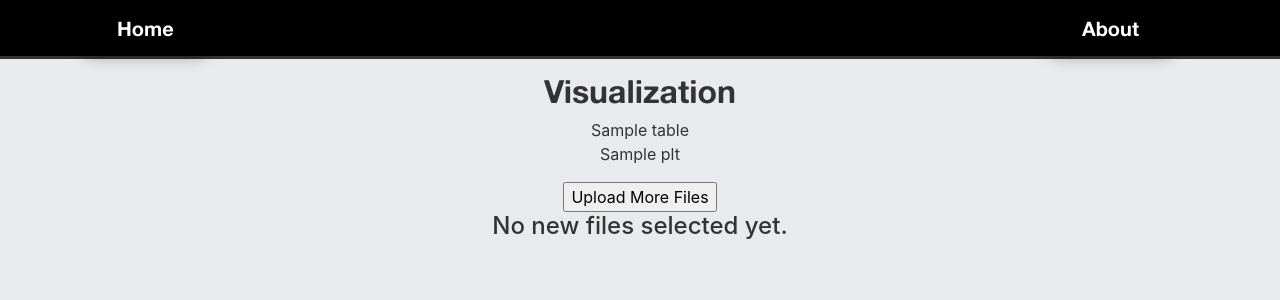
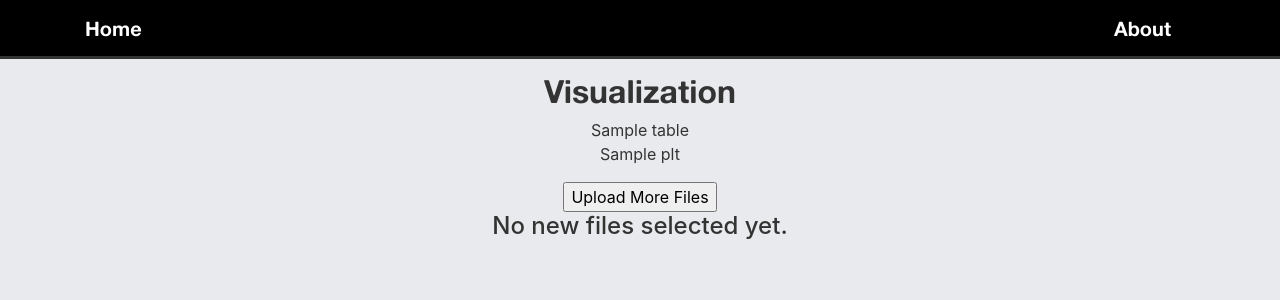
Before and after one commit to eearchey/iron_handmaidens, a Django app: template iron_handmaidens/data/templates/data/visualize.html in a window 1280 px wide. Shown: the top 300 px of the page. Run offline with Django 3.2, Linux system fonts and the light colour scheme; the template is opened without the code that fills it: most values are stand-ins (such as "Sample title", 1, 10 or a date in 2020); some libraries are stand-ins or nearby versions.

Commit message:
fixed nav bar and plotly buttons not showing properly

```diff
--- a/iron_handmaidens/data/templates/data/visualize.html
+++ b/iron_handmaidens/data/templates/data/visualize.html
@@ -13,18 +13,6 @@
 		}
 		h3{
 			font-family: AlteHaasGroteskBold;
-		}
-		a{
-			background-color: black;
-			border: none;
-			border-radius: 8px;
-			box-shadow: 0 8px 16px 0 rgba(0,0,0,0.2), 0 6px 20px 0 rgba(0,0,0,0.19);
-			color: #1A73E8;
-			cursor: pointer;
-			display: inline-block;
-			font-family: AlteHaasGroteskBold;
-			font-size:25px;
-			padding: 15px 32px;
 		}
 	</style>
 	<script src="https://cdn.plot.ly/plotly-2.9.0.min.js"></script>
```
